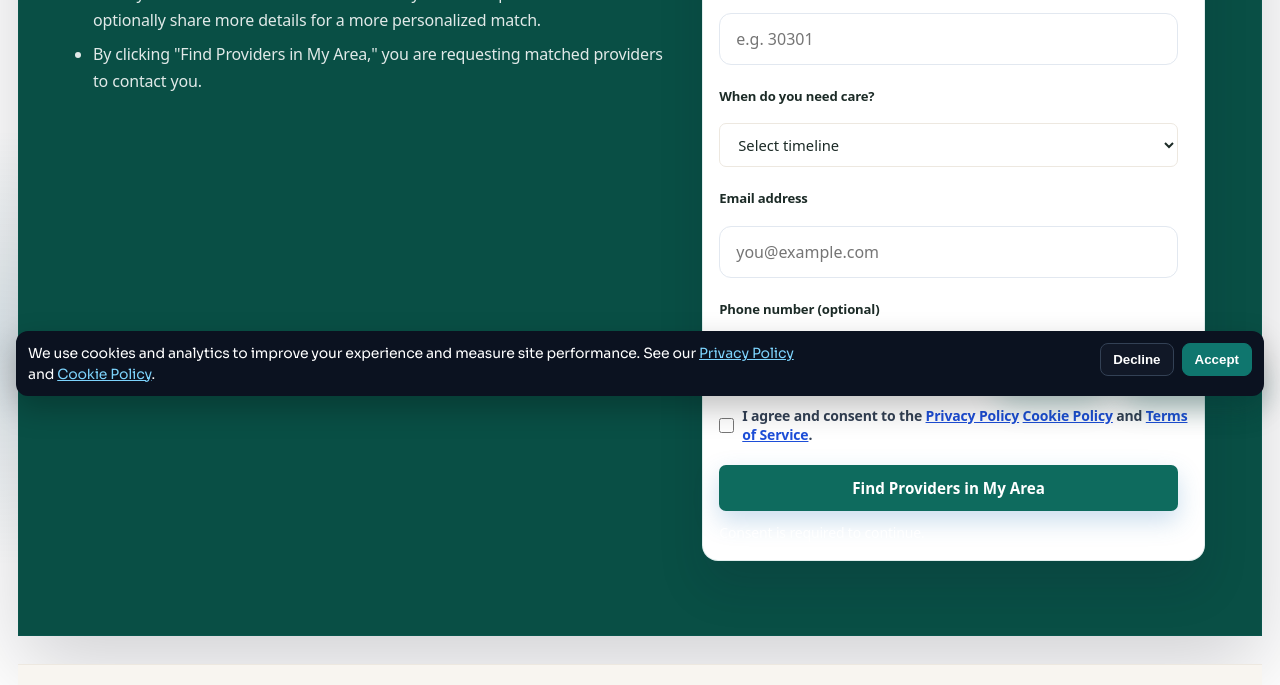
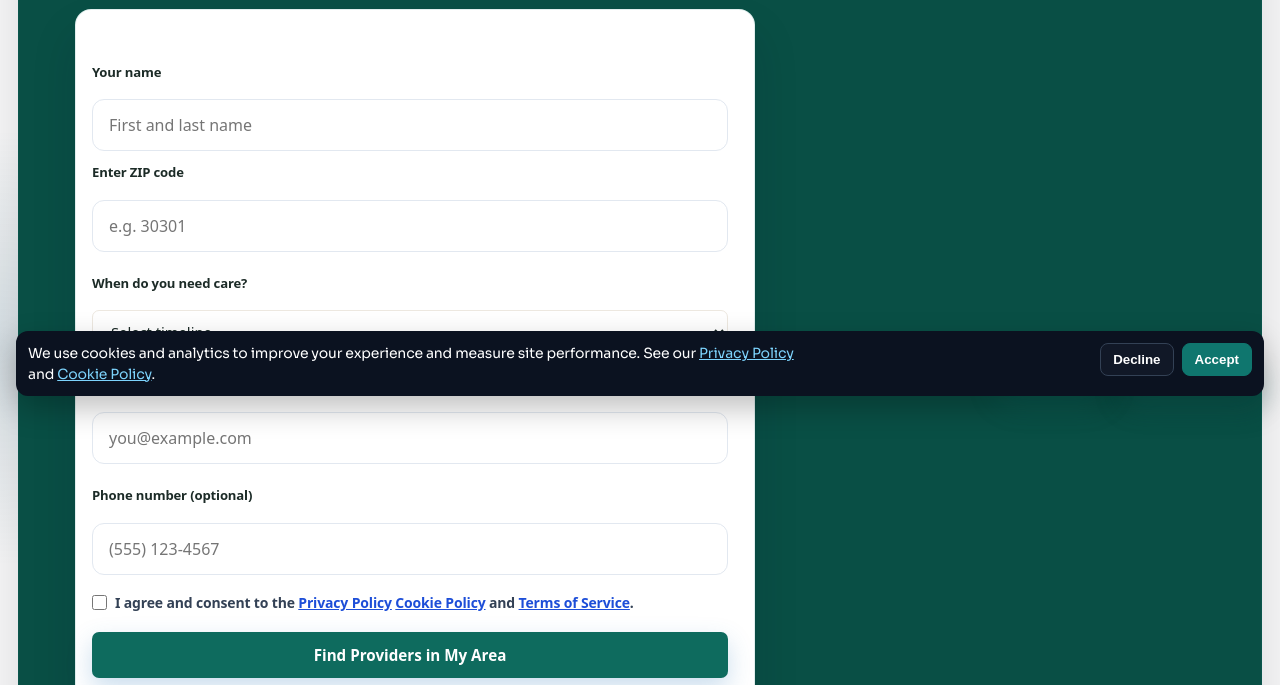
Before and after one commit to BestHospice/Best-Hospice-V1, a website: page search.html in a window 1280 px wide. Shown: the part 388-1073 px from the top of the page. Drawn offline with Linux system fonts and the light colour scheme.

Commit message:
Show search guidance text above form on search page

```diff
--- a/search.html
+++ b/search.html
@@ -30,7 +30,7 @@
           <a class="pill ghost-pill" href="education.html">Education Hub</a>
         </div>
       </div>
-      <div class="hero-body">
+      <div class="hero-body" style="grid-template-columns:1fr; gap:16px;">
         <div class="hero-text">
           <h1>Find hospice, palliative, or home care providers near you</h1>
           <p class="hero-line">Because your loved ones deserve the best, period.</p>
@@ -39,7 +39,7 @@
             <li style="margin:0;">By clicking "Find Providers in My Area," you are requesting matched providers to contact you.</li>
           </ul>
         </div>
-        <form id="search-form" class="search" action="search-results.html" method="get">
+        <form id="search-form" class="search" action="search-results.html" method="get" style="max-width:680px; width:100%;">
           <p class="eyebrow">Start here</p>
           <label for="contact-name" class="label">Your name</label>
           <div class="input-row">
```
